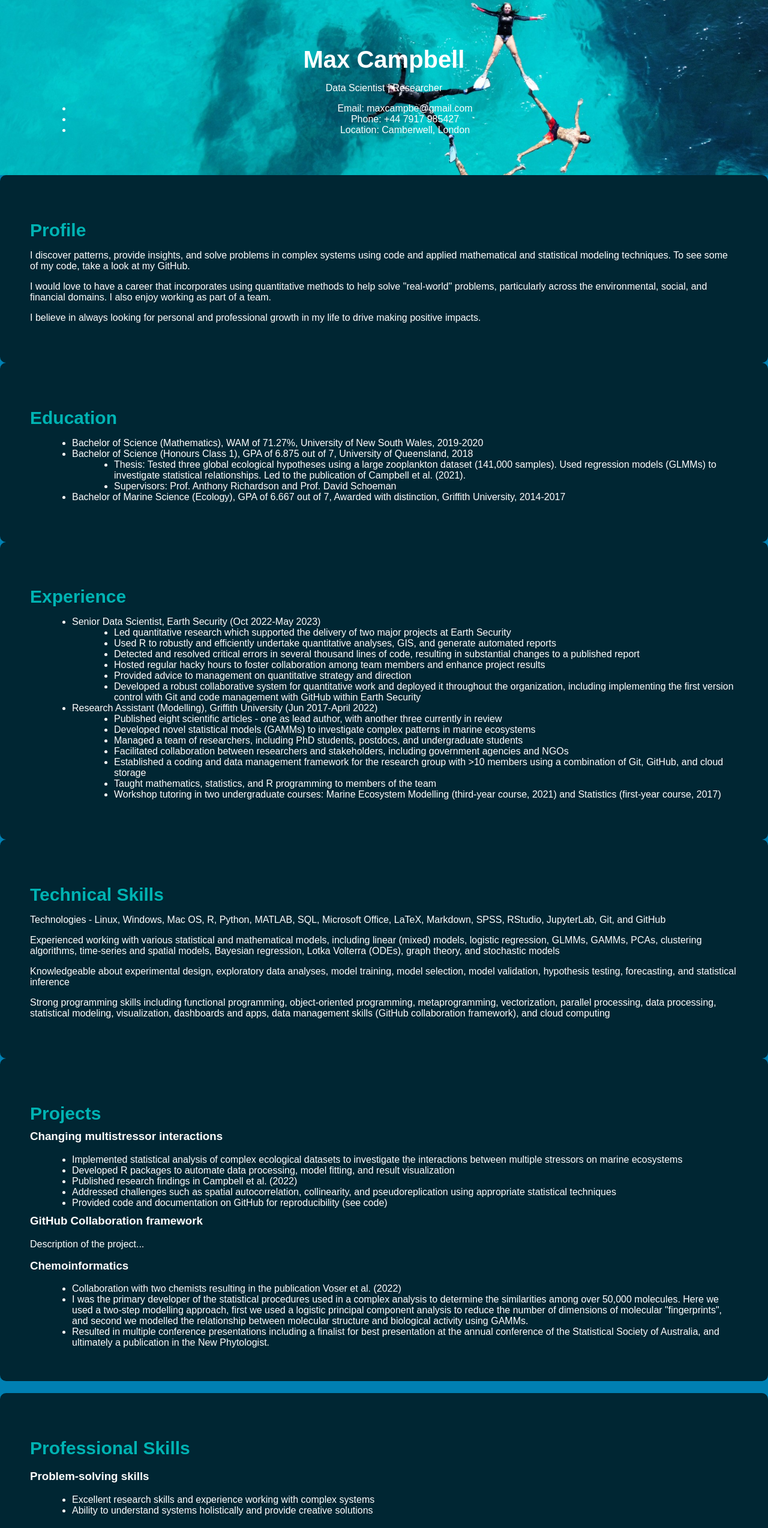
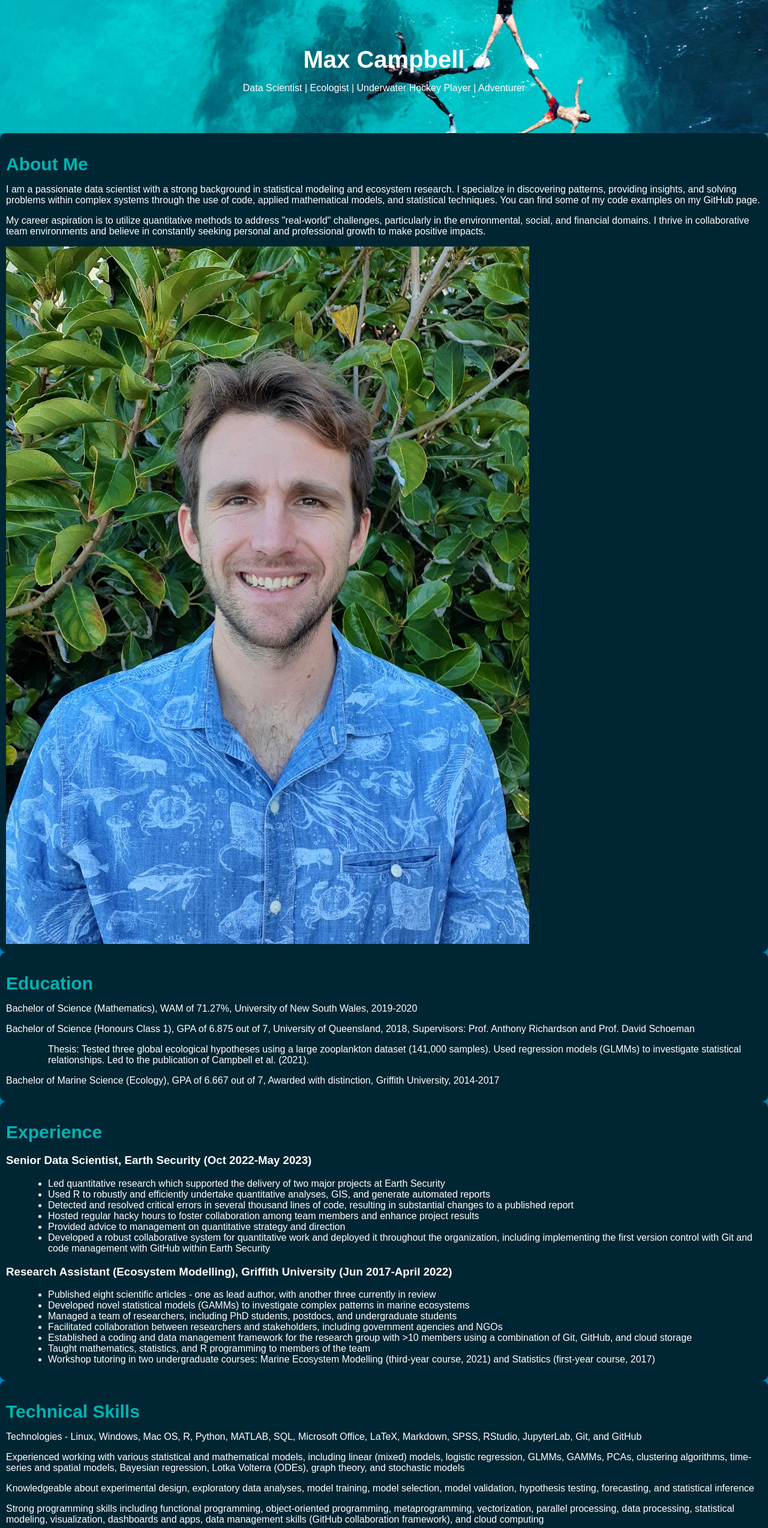
Before and after one commit to maxcampb/maxcampb.github.io, a plain HTML site: page index.html in a window 1280 px wide. Shown: the top 2548 px of the page at 60% size. Drawn offline with Linux system fonts and the light colour scheme.

Commit message:
Updates to webpage

```diff
--- a/index.html
+++ b/index.html
@@ -1,45 +1,46 @@
 <!DOCTYPE html>
-<html>
+<html lang="en">
 <head>
-  <title>Max Campbell - GitHub Page</title>
-  <link rel="stylesheet" type="text/css" href="style.css">
+  <meta charset="UTF-8">
+  <meta name="viewport" content="width=device-width, initial-scale=1.0">
+  <title>Max Campbell</title>
+  <link rel="stylesheet" href="style.css">
 </head>
-<body>
+
 <header>
   <h1>Max Campbell</h1>
-    <p>Data Scientist | Researcher</p>
-    <ul>
-      <li>Email: maxcampbe@gmail.com</li>
-      <li>Phone: +44 7917 985427</li>
-      <li>Location: Camberwell, London</li>
-    </ul>
+  <p> Data Scientist | Ecologist | Underwater Hockey Player | Adventurer </p>
+
 </header>
 
+<body>
+
+
   <section>
-    <h2>Profile</h2>
-    <p>I discover patterns, provide insights, and solve problems in complex systems using code and applied mathematical and statistical modeling techniques. To see some of my code, take a look at my <a href="https://github.com/maxcampb/Code_showcase">GitHub</a>.</p>
-    <p>I would love to have a career that incorporates using quantitative methods to help solve "real-world" problems, particularly across the environmental, social, and financial domains. I also enjoy working as part of a team.</p>
-    <p>I believe in always looking for personal and professional growth in my life to drive making positive impacts.</p>
+    <h2>About Me</h2>
+    <p>
+      I am a passionate data scientist with a strong background in statistical modeling and ecosystem research. I specialize in discovering patterns, providing insights, and solving problems within complex systems through the use of code, applied mathematical models, and statistical techniques. You can find some of my code examples on my <a href="https://github.com/maxcampb/Code_showcase">GitHub</a> page.</p>
+      <p>My career aspiration is to utilize quantitative methods to address "real-world" challenges, particularly in the environmental, social, and financial domains. I thrive in collaborative team environments and believe in constantly seeking personal and professional growth to make positive impacts.</p>
+    <img src="Max 2.jpg" alt="Profile Picture">
+
   </section>
 
     <section>
       <h2>Education</h2>
+
+        <p>Bachelor of Science (Mathematics), WAM of 71.27%, University of New South Wales, 2019-2020</p>
+        <p>Bachelor of Science (Honours Class 1), GPA of 6.875 out of 7, University of Queensland, 2018, Supervisors: Prof. Anthony Richardson and Prof. David Schoeman</p>
         <ul>
-      <li>Bachelor of Science (Mathematics), WAM of 71.27%, University of New South Wales, 2019-2020</li>
-      <li>Bachelor of Science (Honours Class 1), GPA of 6.875 out of 7, University of Queensland, 2018
-        <ul>
-          <li>Thesis: Tested three global ecological hypotheses using a large zooplankton dataset (141,000 samples). Used regression models (GLMMs) to investigate statistical relationships. Led to the publication of Campbell et al. (2021).</li>
-          <li>Supervisors: Prof. Anthony Richardson and Prof. David Schoeman</li>
+          <p>Thesis: Tested three global ecological hypotheses using a large zooplankton dataset (141,000 samples). Used regression models (GLMMs) to investigate statistical relationships. Led to the publication of Campbell et al. (2021).</p>
         </ul>
-      </li>
-      <li>Bachelor of Marine Science (Ecology), GPA of 6.667 out of 7, Awarded with distinction, Griffith University, 2014-2017</li>
-    </ul>
+        <p>Bachelor of Marine Science (Ecology), GPA of 6.667 out of 7, Awarded with distinction, Griffith University, 2014-2017</p>
+
     </section>
 
     <section>
       <h2>Experience</h2>
-    <ul>
-      <li>Senior Data Scientist, Earth Security (Oct 2022-May 2023)
+
+        <h3>Senior Data Scientist, Earth Security (Oct 2022-May 2023)</h3>
         <ul>
           <li>Led quantitative research which supported the delivery of two major projects at Earth Security</li>
           <li>Used R to robustly and efficiently undertake quantitative analyses, GIS, and generate automated reports</li>
@@ -48,8 +49,7 @@
           <li>Provided advice to management on quantitative strategy and direction</li>
           <li>Developed a robust collaborative system for quantitative work and deployed it throughout the organization, including implementing the first version control with Git and code management with GitHub within Earth Security</li>
         </ul>
-      </li>
-      <li>Research Assistant (Modelling), Griffith University (Jun 2017-April 2022)
+        <h3> Research Assistant (Ecosystem Modelling), Griffith University (Jun 2017-April 2022)</h3>
         <ul>
           <li>Published eight scientific articles - one as lead author, with another three currently in review</li>
           <li>Developed novel statistical models (GAMMs) to investigate complex patterns in marine ecosystems</li>
@@ -59,7 +59,6 @@
           <li>Taught mathematics, statistics, and R programming to members of the team</li>
           <li>Workshop tutoring in two undergraduate courses: Marine Ecosystem Modelling (third-year course, 2021) and Statistics (first-year course, 2017)</li>
         </ul>
-      </li>
       </ul>
     </section>
 
@@ -69,34 +68,6 @@
       <p>Experienced working with various statistical and mathematical models, including linear (mixed) models, logistic regression, GLMMs, GAMMs, PCAs, clustering algorithms, time-series and spatial models, Bayesian regression, Lotka Volterra (ODEs), graph theory, and stochastic models</p>
       <p>Knowledgeable about experimental design, exploratory data analyses, model training, model selection, model validation, hypothesis testing, forecasting, and statistical inference</p>
       <p>Strong programming skills including functional programming, object-oriented programming, metaprogramming, vectorization, parallel processing, data processing, statistical modeling, visualization, dashboards and apps, data management skills (GitHub collaboration framework), and cloud computing</p>
-  </section>
-
-  <section class="project">
-    <h2>Projects</h2>
-    <div>
-      <h3>Changing multistressor interactions</h3>
-      <ul>
-        <li>Implemented statistical analysis of complex ecological datasets to investigate the interactions between multiple stressors on marine ecosystems</li>
-        <li>Developed R packages to automate data processing, model fitting, and result visualization</li>
-        <li>Published research findings in Campbell et al. (<a href="https://doi.org/10.1016/j.marpol.2022.104757">2022</a>)</li>
-        <li>Addressed challenges such as spatial autocorrelation, collinearity, and pseudoreplication using appropriate statistical techniques</li>
-        <li>Provided code and documentation on GitHub for reproducibility (<a href="https://github.com/maxcampb/Multistressor_interactions">see code</a>)</li>
-      </ul>
-    </div>
-
-    <div>
-      <h3>GitHub Collaboration framework</h3>
-      <p>Description of the project...</p>
-    </div>
-
-    <div>
-      <h3>Chemoinformatics</h3>
-      <ul>
-        <li>Collaboration with two chemists resulting in the publication Voser et al. (<a href="https://doi.org/10.1039/d1np00051a">2022</a>)</li>
-        <li>I was the primary developer of the statistical procedures used in a complex analysis to determine the similarities among over 50,000 molecules. Here we used a two-step modelling approach, first we used a logistic principal component analysis to reduce the number of dimensions of molecular "fingerprints", and second we modelled the relationship between molecular structure and biological activity using GAMMs.</li>
-        <li>Resulted in multiple conference presentations including a finalist for best presentation at the annual conference of the Statistical Society of Australia, and ultimately a publication in the New Phytologist.</li>
-      </ul>
-    </div>
     </section>
 
     <section>
@@ -132,9 +103,22 @@
     </section>
 
     <section>
-    <h2>Additional</h2>
+
+    <h2>Sporting</h2>
+    <p>
+      I have played underwater hockey competitively for the past eight years, being selected in the state team five times (once as Captain), playing in many A-grade regional teams (often as Captain or Vice Captain, with several gold medals), and being selected as a reserve for the 2020 Australian Team. I have been heavily involved in the management and development of underwater hockey on the Gold Coast, Australia. I co-founded an underwater hockey club called Griffith Marlins and have been involved in various capacities during the last five years. This included winning grants, negotiating pool time, managing finances, mediating disputes, organizing team travel and accommodation, addressing behavioral issues, making team selections, and marketing the club. In late 2021, my partner and I handed over the management of the club to a new team. For these efforts, I was awarded the 2021 Australian Underwater Federation Queensland Sportsperson of the Year.
+    </p>
+    <p>
+      I also enjoy running and hiking, which has led me to undertake the following adventures:
+    </p>
     <ul>
-      <li>GitHub: <a href="https://github.com/maxcampb/Code_showcase">github.com/maxcampb/Code_showcase</a></li>
+      <li>Gold Coast Marathon</li>
+      <li>GRUNT Half Marathon (3rd place)</li>
+      <li>Huayna Potosi summit (6088m)</li>
+      <li>Hinchinbrook Island hike (32km)</li>
+      <li>Lara Pinta hike (230km)</li>
+      <li>South Coast Track hike (84km)</li>
+      <li>Carnarvon Gorge hike (87km)</li>
     </ul>
   </section>
 
--- a/style.css
+++ b/style.css
@@ -19,7 +19,7 @@ h1 {
 }
 
 section {
-  padding: 50px;
+  padding: 10px;
 }
 
 h2 {
```
Also changed, not shown: Max 2.jpg (added). Lines whose indentation alone changed are shown as unchanged.
